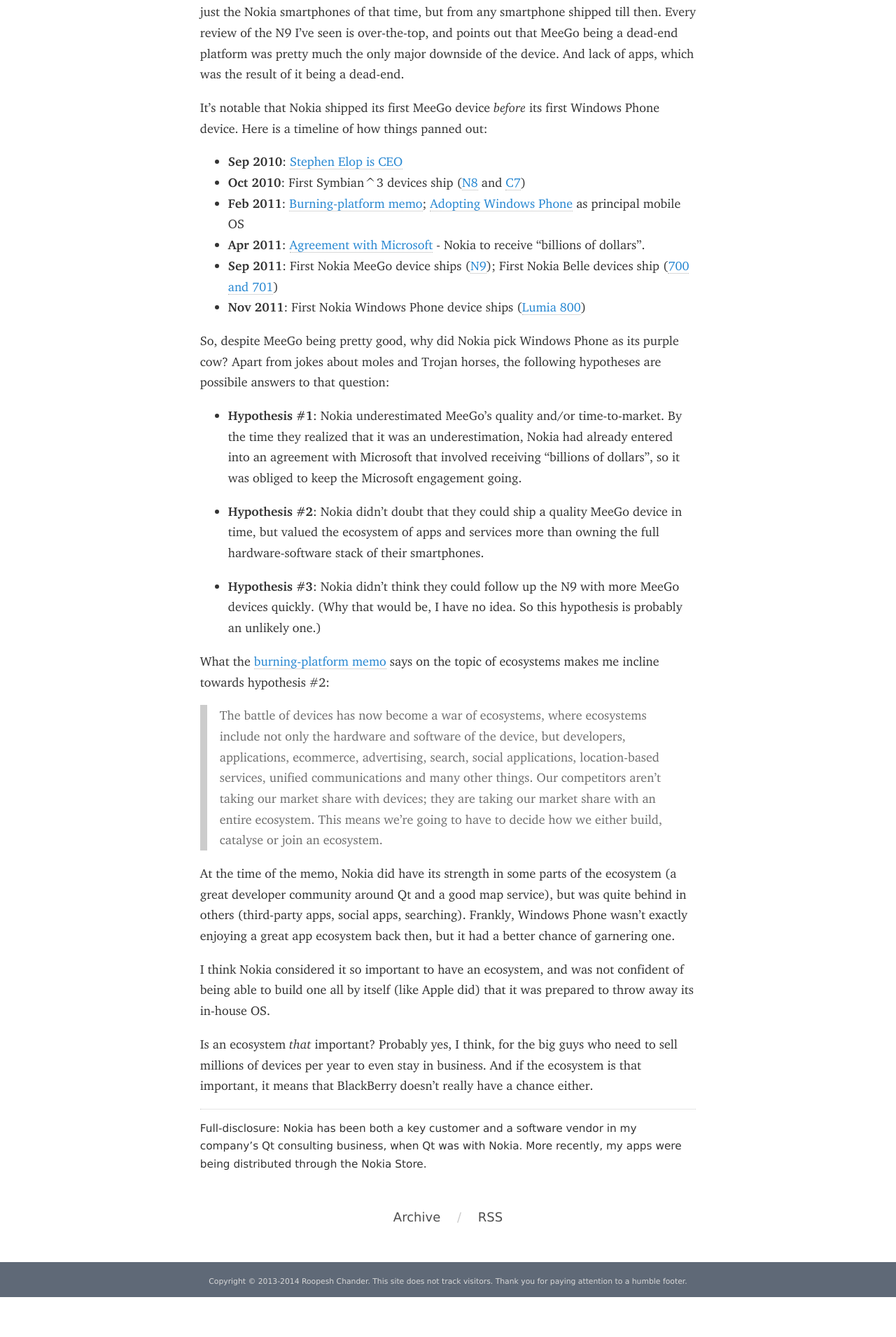
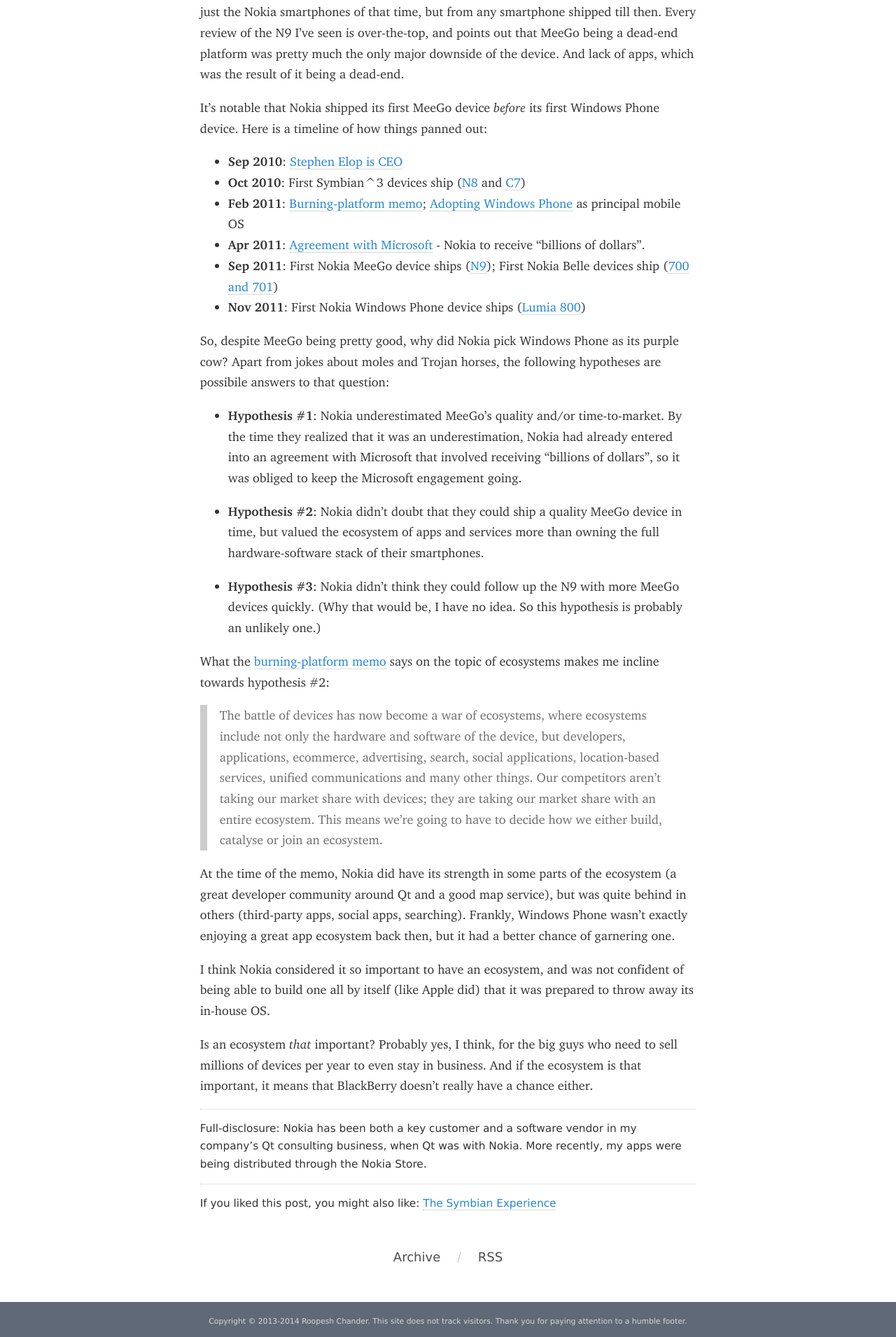
Before and after one commit to roop/roop.github.io, a Jekyll site: the page built from _posts/2013-09-05-looking-back-burning-platform-memo.md, in a window 1280 px wide. Shown: the part 1478-3388 px from the top of the page at 70% size. Built offline with Jekyll 4.4.1, drawn with Linux system fonts in a browser that asks for light colours; some web fonts are replaced; Markdown is read by kramdown in place of the engine named in the settings; before the commit the page ends 3331 px from its top, so only the background shows below that.

Commit message:
Optionally showing a related post

```diff
--- a/_layouts/post.html
+++ b/_layouts/post.html
@@ -14,3 +14,19 @@
 {% if page.postscript %}
   <div class="post-postscript">{{ page.postscript | markdownify }}</div>
 {% endif %}
+
+{% if page.readthisnext %}
+  {% for post in site.categories.posts %}
+    {% if post.id == page.readthisnext %}
+      {% capture readthisnext_url %}{{ site.url }}{{ post.url }}{% endcapture %}
+      {% capture readthisnext_title %}{{ post.title }}{% endcapture %}
+    {% endif %}
+  {% endfor %}
+  {% if readthisnext_url %}
+  <div class="post-readthisnext">
+  <p>If you liked this post, you might also like:
+  <a href="{{ readthisnext_url }}">{{ readthisnext_title }}</a>
+  </p>
+  </div>
+  {% endif %}
+{% endif %}
--- a/_posts/2013-09-05-looking-back-burning-platform-memo.md
+++ b/_posts/2013-09-05-looking-back-burning-platform-memo.md
@@ -6,6 +6,7 @@
 category: posts
 tags: [nokia, meego, microsoft]
 postscript: "Full-disclosure: Nokia has been both a key customer and a software vendor in my company's Qt consulting business, when Qt was with Nokia. More recently, my apps were being distributed through the Nokia Store."
+readthisnext: /posts/2013/symbian-experience
 
 ---
 
--- a/css/main.scss
+++ b/css/main.scss
@@ -350,7 +350,7 @@
     }
 }
 
-.post-postscript {
+.post-postscript, .post-readthisnext {
     border-top: 1px dotted $line_gray;
     font-family: $header_fonts;
     font-weight: 300;
```
